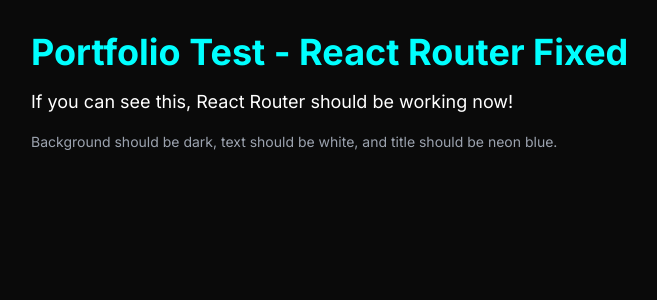
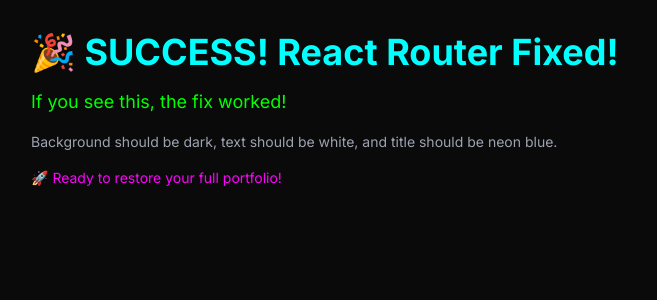
Before and after one commit to Bradleyj2/animated-portfolio, a React (Vite) app: page /animated-portfolio/case-studies/service-blueprint in a window 1280 px wide. Shown: the top 300 px of the page, without its empty margins (1-658 px from the left). Built offline with nearby package versions, Linux system fonts and the light colour scheme.

Commit message:
Force cache refresh with distinctive success message

```diff
--- a/src/App.tsx
+++ b/src/App.tsx
@@ -3,14 +3,16 @@ import { Routes, Route } from 'react-router-dom'
 function App() {
   return (
     <div className="App min-h-screen bg-dark-space text-white p-8">
-      <h1 className="text-4xl font-bold text-neon-blue mb-4">Portfolio Test - React Router Fixed</h1>
-      <p className="text-lg">If you can see this, React Router should be working now!</p>
+      <h1 className="text-4xl font-bold text-neon-blue mb-4">🎉 SUCCESS! React Router Fixed!</h1>
+      <p className="text-lg text-neon-green">If you see this, the fix worked!</p>
       <p className="text-sm text-gray-400 mt-4">Background should be dark, text should be white, and title should be neon blue.</p>
+      <p className="text-sm text-neon-pink mt-4">🚀 Ready to restore your full portfolio!</p>
 
       <Routes>
-        <Route path="/" element={<div className="mt-8 p-4 bg-space-gray rounded">
+        <Route path="/" element={<div className="mt-8 p-4 bg-space-gray rounded border border-neon-blue">
           <h2 className="text-2xl text-neon-green mb-2">✅ Home Route Working!</h2>
           <p>React Router is now functioning correctly with proper basename.</p>
+          <p className="text-sm text-neon-blue mt-2">Timestamp: {new Date().toLocaleTimeString()}</p>
         </div>} />
       </Routes>
     </div>
```
